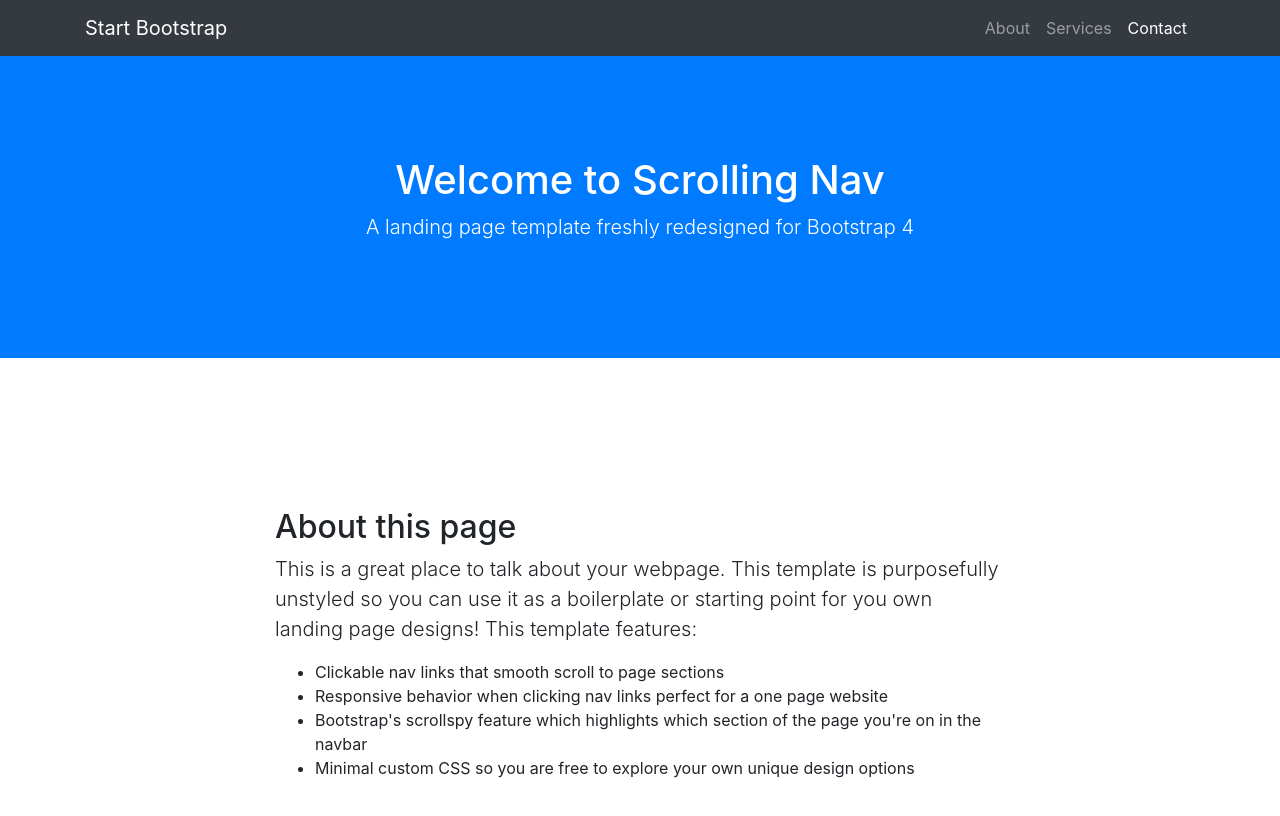
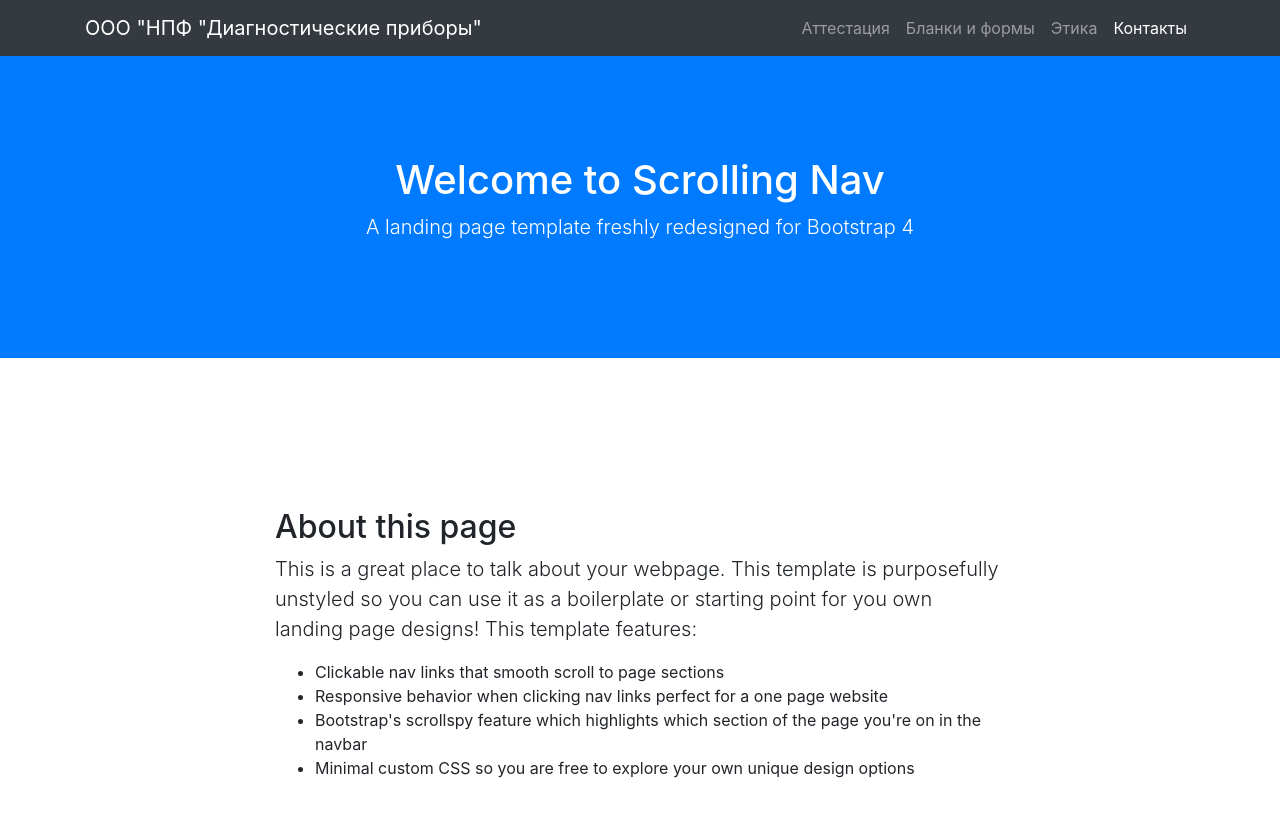
Before and after one commit to ndt-attest/ndt-attest.github.io, a website with bundled scripts: page index.html in a window 1280 px wide. Shown: the top 816 px of the page. Built offline with nearby package versions, Linux system fonts and the light colour scheme.

Commit message:
first test edit

```diff
--- a/index.html
+++ b/index.html
@@ -8,7 +8,7 @@
     <meta name="description" content="">
     <meta name="author" content="">
 
-    <title>Scrolling Nav - Start Bootstrap Template</title>
+    <title>Аттестация специалистов по неразрушающему контролю</title>
 
     <!-- Bootstrap core CSS -->
     <link href="vendor/bootstrap/css/bootstrap.min.css" rel="stylesheet">
@@ -23,20 +23,23 @@
     <!-- Navigation -->
     <nav class="navbar navbar-expand-lg navbar-dark bg-dark fixed-top" id="mainNav">
       <div class="container">
-        <a class="navbar-brand js-scroll-trigger" href="#page-top">Start Bootstrap</a>
+        <a class="navbar-brand js-scroll-trigger" href="#page-top">ООО "НПФ "Диагностические приборы"</a>
         <button class="navbar-toggler" type="button" data-toggle="collapse" data-target="#navbarResponsive" aria-controls="navbarResponsive" aria-expanded="false" aria-label="Toggle navigation">
           <span class="navbar-toggler-icon"></span>
         </button>
         <div class="collapse navbar-collapse" id="navbarResponsive">
           <ul class="navbar-nav ml-auto">
             <li class="nav-item">
-              <a class="nav-link js-scroll-trigger" href="#about">About</a>
+              <a class="nav-link js-scroll-trigger" href="#about">Аттестация</a>
             </li>
             <li class="nav-item">
-              <a class="nav-link js-scroll-trigger" href="#services">Services</a>
+              <a class="nav-link js-scroll-trigger" href="#services">Бланки и формы</a>
             </li>
             <li class="nav-item">
-              <a class="nav-link js-scroll-trigger" href="#contact">Contact</a>
+              <a class="nav-link js-scroll-trigger" href="#ethics">Этика</a>
+            </li>
+            <li class="nav-item">
+              <a class="nav-link js-scroll-trigger" href="#contact">Контакты</a>
             </li>
           </ul>
         </div>
```
Also changed, not shown: 1 other file.
